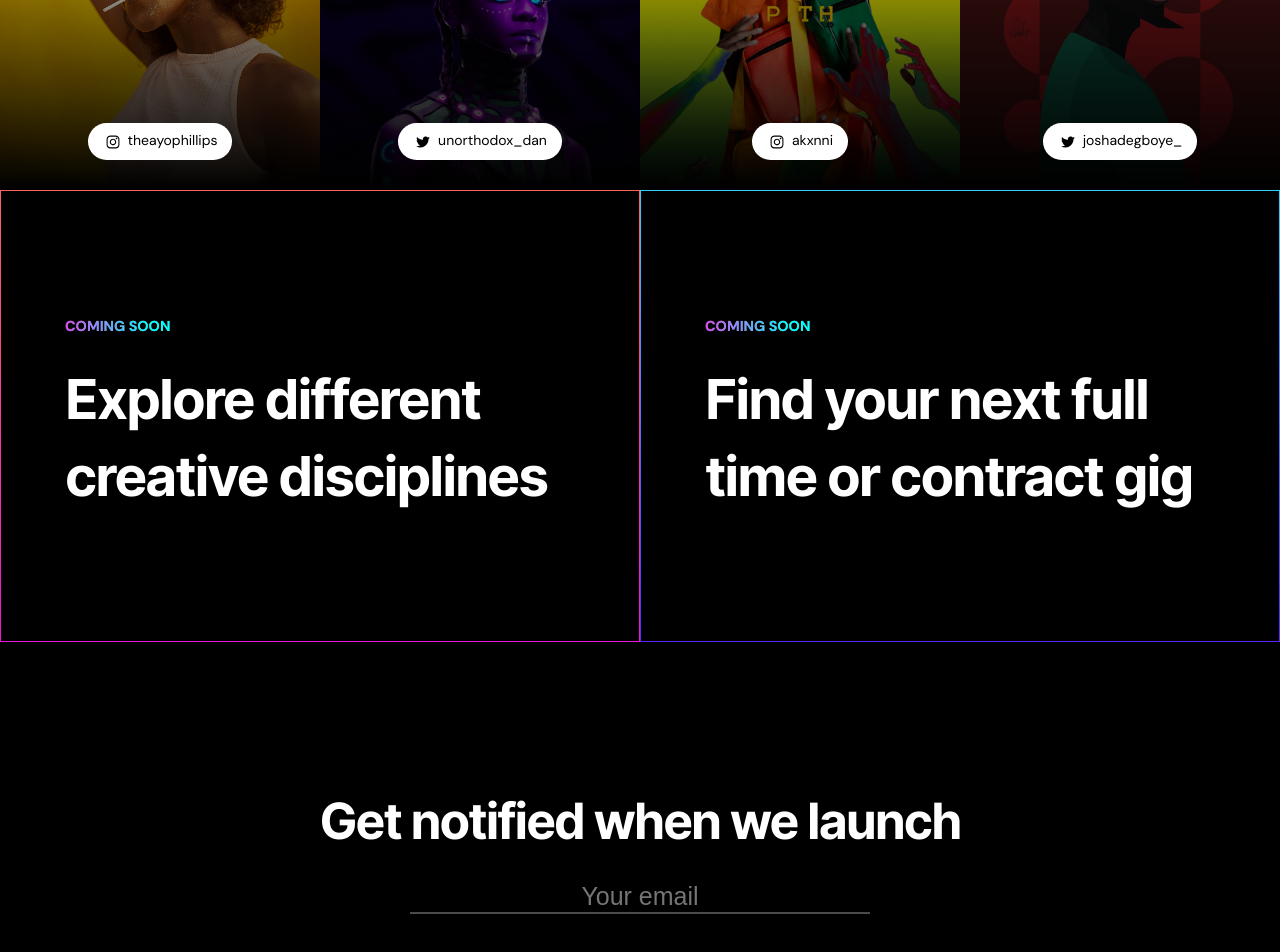
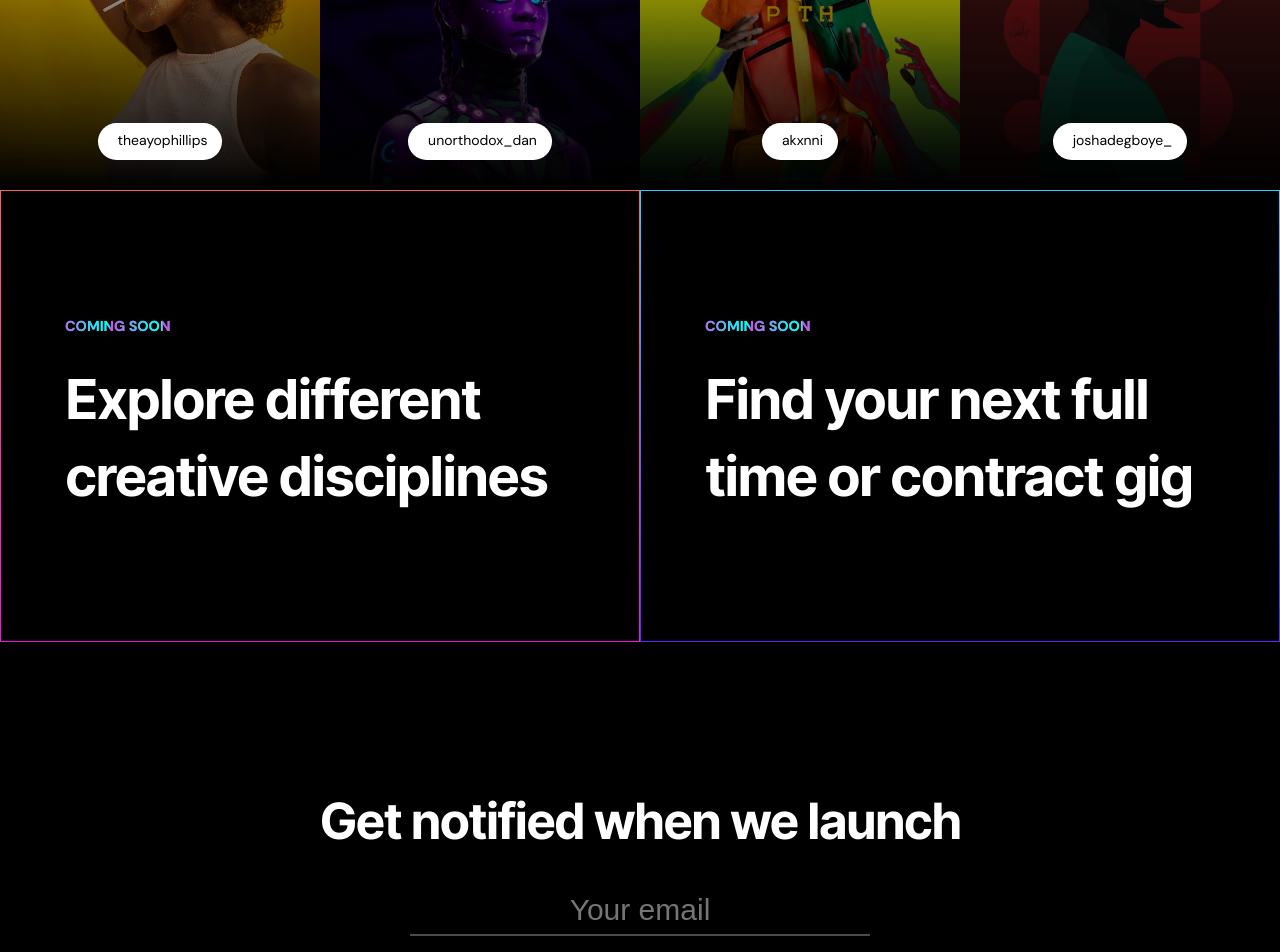
Before and after one commit to daraolayebi/bantu, a React (Create React App) app: page / in a window 1280 px wide. Shown: the part 880-1832 px from the top of the page. Built offline with nearby package versions, Linux system fonts and the light colour scheme.

Commit message:
edited work labels css

```diff
--- a/src/App.css
+++ b/src/App.css
@@ -332,21 +332,28 @@ main {
     margin: auto;
     max-width: fit-content;
     font-size: 14px;
+    cursor: pointer;
     transition: all 300ms ease-in-out;
 }
 
-.featured-item:hover label.tw::before,
+.featured-item:hover label.tw::before {
+    content: "";
+    background: url("./assets/icons/Twitter.svg") no-repeat;
+    background-size: cover;
+    width: 20px;
+}
+
 .featured-item:hover label.in::before {
     content: "";
-    background: transparent;
-    width: 0;
+    background: url("./assets/icons/instagram.svg") no-repeat;
+    background-size: cover;
+    width: 20px;
 }
 
 .featured-item label.tw::before {
     content: "";
-    background: url("./assets/icons/Twitter.svg") no-repeat;
-    background-size: cover;
-    width: 20px;
+    background: transparent;
+    width: 0;
     height: 20px;
     display: inline-block;
     vertical-align: middle;
@@ -356,9 +363,8 @@ main {
 
 .featured-item label.in::before {
     content: "";
-    background: url("./assets/icons/instagram.svg") no-repeat;
-    background-size: cover;
-    width: 20px;
+    background: transparent;
+    width: 0;
     height: 20px;
     display: inline-block;
     vertical-align: middle;
@@ -411,8 +417,19 @@ main {
     padding-bottom: 25px;
     background: linear-gradient(90deg, #ff2cf7 -11.42%, #00ffff 80.31%),
         linear-gradient(0deg, rgba(255, 255, 255, 0.5), rgba(255, 255, 255, 0.5));
+    background-size: auto auto;
+    background-clip: border-box;
+    background-clip: text;
+    background-size: 50% auto;
     -webkit-background-clip: text;
     -webkit-text-fill-color: transparent;
+    animation: textclip 2s linear infinite;
+}
+
+@keyframes textclip {
+    to {
+        background-position: 200% center;
+    }
 }
 
 .signup {
@@ -427,7 +444,8 @@ input {
     border: none;
     width: 40%;
     margin: 1em auto 2em;
-    font-size: 25px;
+    font-size: 30px;
+    padding: 7px 0;
     text-align: center;
     background: transparent;
     border-bottom: 2px solid #4c4c4c;
```
Also changed, not shown: 1 other file (tests, documents, lock files or other folders).
